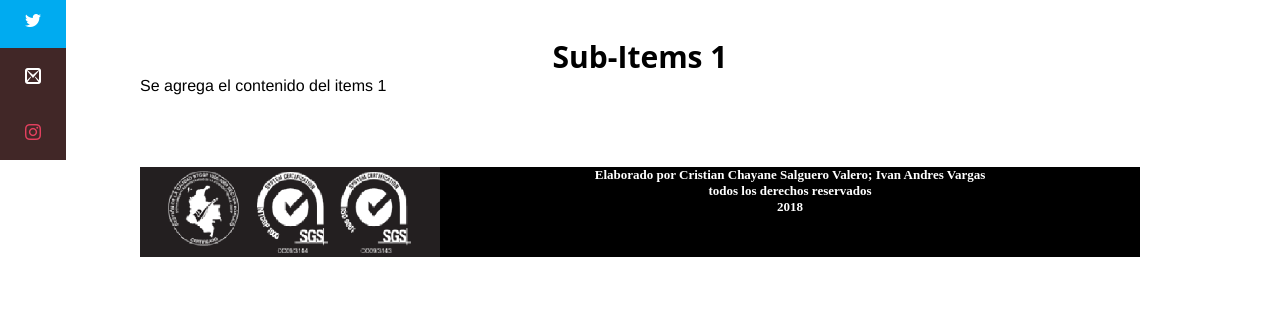
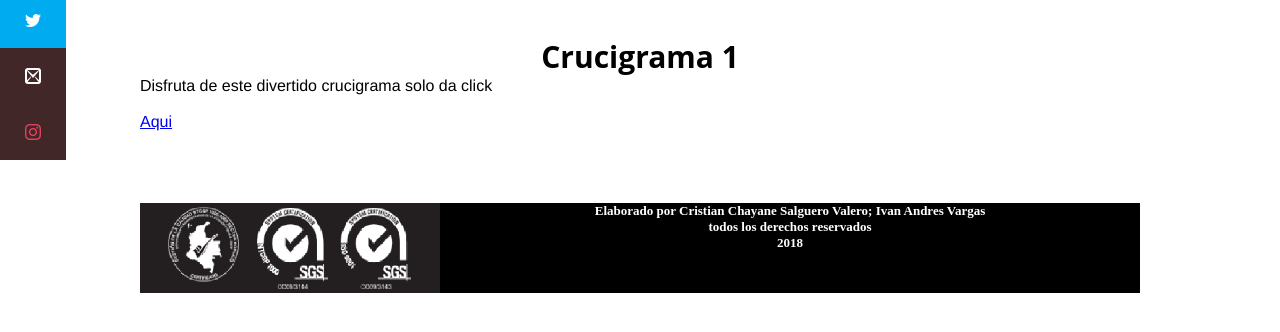
Before and after one commit to IvanVargasG/ccsalguerov-Unidad-2-Fase-de-Construcci-n--, a PHP site: page /Actividades/sub-items1.php in a window 1280 px wide. Shown: the part 320-652 px from the top of the page. Run offline with PHP 8.4, Linux system fonts and the light colour scheme; some libraries are stand-ins or nearby versions; some web fonts are replaced.

Commit message:
Actividad 1
Esta es una actividad denominada crucigrama

```diff
--- a/Actividades/sub-items1.php
+++ b/Actividades/sub-items1.php
@@ -8,9 +8,13 @@
 
 </br>
 
-		<h1>Sub-Items 1</h1>
+		<h1>Crucigrama 1</h1>
 <p>
-   Se agrega el contenido del items 1
+	Disfruta de este divertido crucigrama solo da click
+	<br>
+	<br>
+  <a href="https://crosswordlabs.com/view/analisis-de-requisitos"target="_blank"> Aqui</a>
+
 </p>
 
 
```
